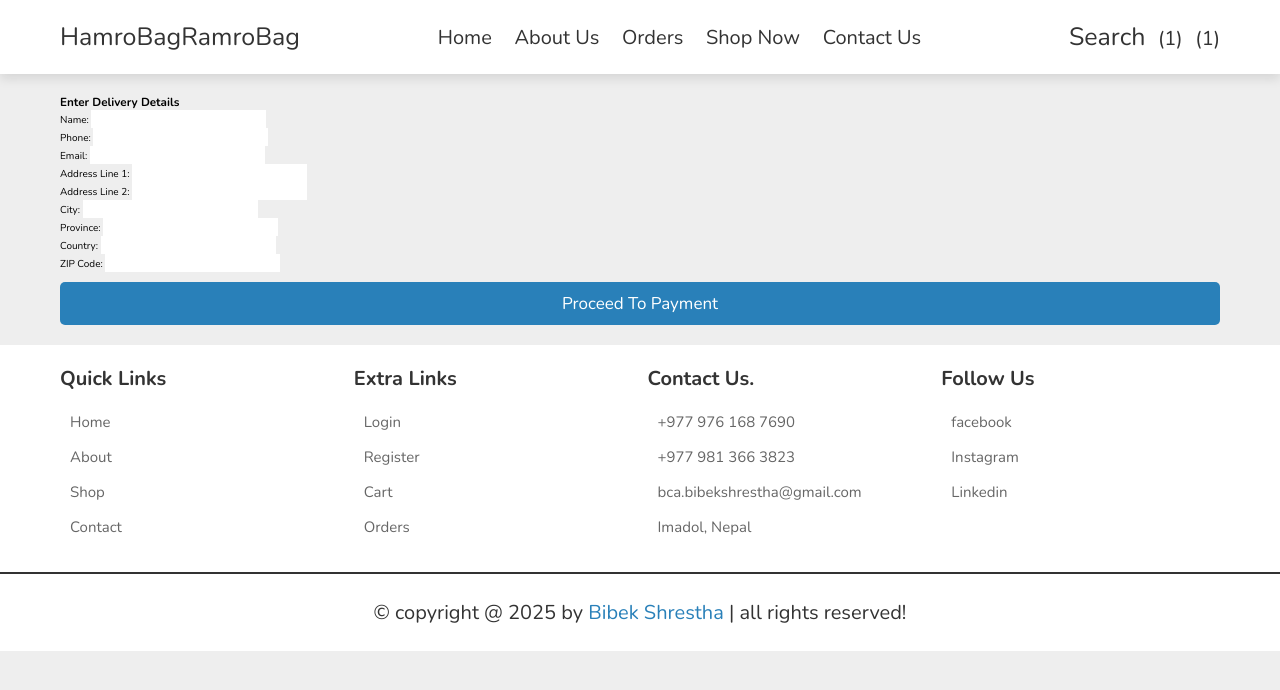
After one commit to bibekshrestha77/Bagecommerce, a PHP site: page /bagecommerce/checkout.php in a window 1280 px wide. The commit adds this page. Shown: the top 690 px of the page. Run offline with PHP 8.4, Linux system fonts and the light colour scheme; the visitor is signed in with stand-in values (Sample User, id 1); tables that the repository leaves empty hold one stand-in row (values such as "Sample post").

Commit message:
checkout

```diff
--- a/about.php
+++ b/about.php
@@ -42,9 +42,9 @@ if(isset($_SESSION['user_id'])){
 
       <div class="content">
          <h3>Developer's Message:</h3>
-         <p>Hey There ! I'm Aman Chaudhary. A Student of BCA from Kathmandu College of Technology [Batch : 2021] . I love designing websites and exploring new things. Learning new things is my hobby.</p>
+         <p>Hey There ! I'm Bibek Shrestha. A Student of BCA from Asian College of Higher Studies(ACHS) [Batch : 2022] . I love designing websites and exploring new things. Learning new things is my hobby.</p>
 
-         <p>I would like to thank <a href="https://www.facebook.com/share/16C3iXhKmx/" target="_blank">Respected Bishnu Ram Ghimire</a> Sir for guiding me through the session and making me able to develop projects like this. </p>
+
          <a href="contact.php" class="btn">Contact Us</a>
       </div>
 
--- /dev/null
+++ b/checkout.php
@@ -0,0 +1,88 @@
+<?php
+session_start();
+require 'components/connect.php';
+
+if (!isset($_SESSION['user_id'])) {
+    header('Location: user_login.php');
+    exit();
+}
+
+$user_id = $_SESSION['user_id'];
+
+// Fetch cart
+$select_cart = $conn->prepare("SELECT * FROM `cart` WHERE user_id = ?");
+$select_cart->execute([$user_id]);
+
+if ($select_cart->rowCount() == 0) {
+    echo "<script>alert('Your cart is empty!');window.location.href='shop.php';</script>";
+    exit();
+}
+
+$grand_total = 0;
+while ($fetch_cart = $select_cart->fetch(PDO::FETCH_ASSOC)) {
+    $grand_total += ($fetch_cart['price'] * $fetch_cart['quantity']);
+}
+?>
+
+<!DOCTYPE html>
+<html lang="en">
+<head>
+    <meta charset="UTF-8">
+    <title>Delivery Details</title>
+    <link rel="stylesheet" href="css/style.css">
+</head>
+<body>
+<?php include 'components/user_header.php'; ?>
+
+<section class="checkout-form">
+    <form action="khalti.php" method="POST">
+        <h3>Enter Delivery Details</h3>
+
+        <div class="inputBox">
+            <span>Name:</span>
+            <input type="text" name="name" required>
+        </div>
+        <div class="inputBox">
+            <span>Phone:</span>
+            <input type="text" name="phone" required>
+        </div>
+        <div class="inputBox">
+            <span>Email:</span>
+            <input type="email" name="email" required>
+        </div>
+        <div class="inputBox">
+            <span>Address Line 1:</span>
+            <input type="text" name="address1" required>
+        </div>
+        <div class="inputBox">
+            <span>Address Line 2:</span>
+            <input type="text" name="address2">
+        </div>
+        <div class="inputBox">
+            <span>City:</span>
+            <input type="text" name="city" required>
+        </div>
+        <div class="inputBox">
+            <span>Province:</span>
+            <input type="text" name="state" required>
+        </div>
+        <div class="inputBox">
+            <span>Country:</span>
+            <input type="text" name="country" required>
+        </div>
+        <div class="inputBox">
+            <span>ZIP Code:</span>
+            <input type="text" name="zip" required>
+        </div>
+
+        <!-- Hidden fields for order details -->
+        <input type="hidden" name="amount" value="<?= $grand_total; ?>">
+        <input type="hidden" name="order_id" value="ORDER<?= rand(10000,99999); ?>">
+
+        <button type="submit" class="btn">Proceed to Payment</button>
+    </form>
+</section>
+
+<?php include 'components/footer.php'; ?>
+</body>
+</html>
--- a/components/footer.php
+++ b/components/footer.php
@@ -22,7 +22,7 @@
          <h3>Contact Us.</h3>
          <a href="tel:9761687690"><i class="fas fa-phone"></i> +977 976 168 7690</a>
          <a href="tel:9813663823"><i class="fas fa-phone"></i> +977 981 366 3823</a>
-         <a href="mailto:bca.amanchaudhary@gmail.com"><i class="fas fa-envelope"></i> bca.bibekshrestha@gmail.com</a>
+         <a href="mailto:bca.bibekshrestha@gmail.com"><i class="fas fa-envelope"></i> bca.bibekshrestha@gmail.com</a>
          <a href="https://g.co/kgs/eENU3ss"><i class="fas fa-map-marker-alt"></i> Imadol, Nepal </a>
       </div>
 
@@ -30,7 +30,7 @@
          <h3>Follow Us</h3>
          <a href="https://www.facebook.com/bibek.shrestha.750554/" target="_blank"><i class="fab fa-facebook-f"></i>facebook</a>
          <a href="https://www.instagram.com/biibek.stha" target="_blank"><i class="fab fa-instagram"></i>Instagram</a>
-         <a href="https://www.linkedin.com/in/meamanchaudhary" target="_blank"><i class="fab fa-linkedin"></i>Linkedin</a>
+         <a href="https://www.linkedin.com/in/bibekshrestha" target="_blank"><i class="fab fa-linkedin"></i>Linkedin</a>
       </div>
 
    </section>
```
Also changed, not shown: cart.php (+2 -5 lines), khalti.php (+34 -10 lines), khalti_verify.php (+28 -15 lines).
